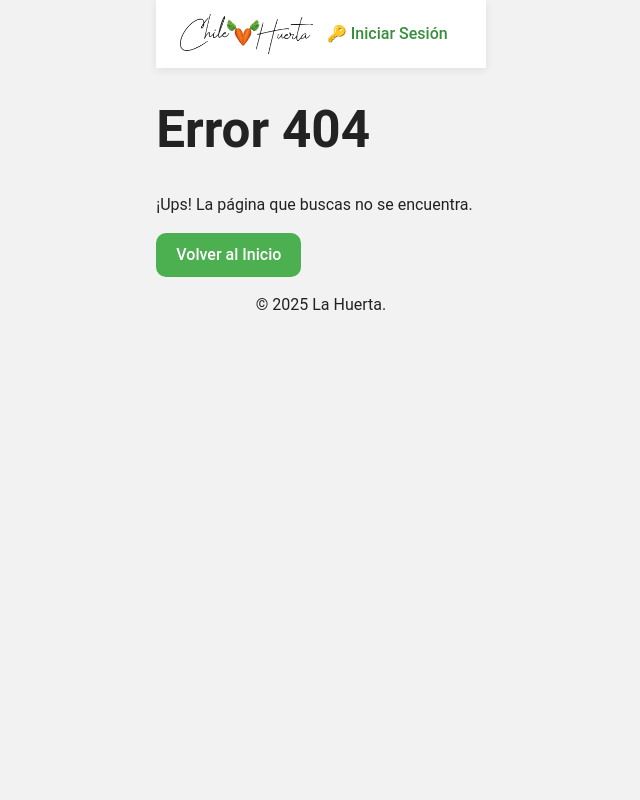
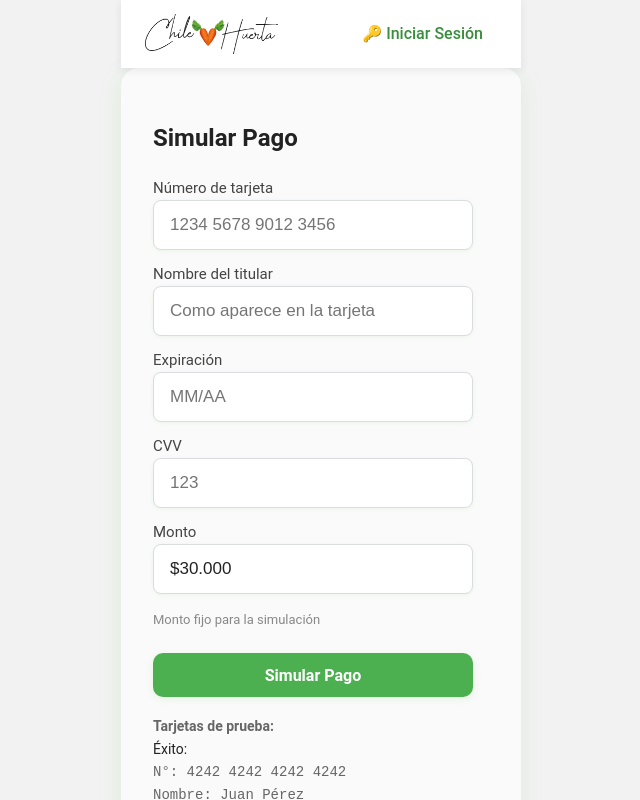
Before and after one commit to fravellog/Huerto_Hogar_React, a React (Vite) app: page /simular-pago in a window 1280 px wide. Before the commit this address had no page. Shown: the whole page, without its empty margins (319-959 px from the left). Built offline with nearby package versions, Linux system fonts and the light colour scheme.

Commit message:
Añadir página de Simular Pago y actualizar rutas: se incorpora la funcionalidad de simulación de pagos y se redirige desde el carrito.

```diff
--- a/src/App.jsx
+++ b/src/App.jsx
@@ -11,6 +11,7 @@ import ProfilePage from './components/pages/ProfilePage';
 import LoginPage from './components/pages/LoginPage';
 import RegisterPage from './components/pages/RegisterPage';
 import NotFoundPage from './components/pages/NotFoundPage'; // Página para rutas no encontradas
+import SimularPago from './components/pages/SimularPago';
 
 function App() {
   return (
@@ -23,7 +24,9 @@ function App() {
           <Route path="/blog" element={<BlogPage />} />
           <Route path="/contacto" element={<ContactPage />} />
           <Route path="/carrito" element={<CartPage />} />
+
           <Route path="/perfil" element={<ProfilePage />} />
+          <Route path="/simular-pago" element={<SimularPago />} />
 
           {/* Rutas que podrían tener un layout diferente (sin Header/Footer) */}
           <Route path="/login" element={<LoginPage />} />
--- a/src/components/pages/CartPage.jsx
+++ b/src/components/pages/CartPage.jsx
@@ -3,10 +3,11 @@ import MainLayout from '../templates/MainLayout';
 import Title from '../atoms/Title';
 import CartTable from '../organisms/CartTable';
 import { useState, useEffect } from 'react';
+import { useNavigate } from 'react-router-dom';
 
 export default function CartPage() {
-  // Estado del carrito conectado a localStorage
   const [items, setItems] = useState([]);
+  const navigate = useNavigate();
 
   useEffect(() => {
     const actualizarCarrito = () => {
@@ -28,16 +29,13 @@ export default function CartPage() {
     localStorage.setItem('carrito', JSON.stringify(nuevoCarrito));
   };
 
+  // Redirigir a la página de Simular Pago
   const handlePay = () => {
-    alert('Pago realizado');
-    setItems([]);
-    localStorage.setItem('carrito', '[]');
+    navigate('/simular-pago');
   };
 
-  // Formatear precios en CLP
   const formatCLP = (valor) => valor.toLocaleString('es-CL', { style: 'currency', currency: 'CLP', minimumFractionDigits: 0 });
 
-  // Pasar formateador a CartTable
   return (
     <MainLayout>
       <Title level="h1" className="text-center mb-8">Carrito de Compras</Title>
--- /dev/null
+++ b/src/components/pages/SimularPago.jsx
@@ -0,0 +1,98 @@
+
+import React, { useState, useEffect } from 'react';
+import '../../styles/pages/simularPago.css';
+import MainLayout from '../templates/MainLayout';
+import Title from '../atoms/Title';
+import Input from '../atoms/Input';
+import Button from '../atoms/Button';
+import Label from '../atoms/Label';
+
+const SimularPago = () => {
+  // Estado de los campos
+  const [numero, setNumero] = useState('');
+  const [nombre, setNombre] = useState('');
+  const [expiracion, setExpiracion] = useState('');
+  const [cvv, setCvv] = useState('');
+  // Monto fijo para la simulación
+  const [monto] = useState(30000);
+  const [feedback, setFeedback] = useState(null); // { tipo: 'exito'|'error', mensaje: string }
+  const [loading, setLoading] = useState(false);
+
+
+
+  // Simulación de pago: éxito si la tarjeta es 4242 4242 4242 4242, error si es 4000 0000 0000 0002
+  const handleSubmit = async (e) => {
+    e.preventDefault();
+    setFeedback(null);
+    setLoading(true);
+    // Simulación local, sin fetch
+    setTimeout(() => {
+      if (numero.replace(/\s/g, '') === '4242424242424242') {
+        setFeedback({ tipo: 'exito', mensaje: '¡Pago simulado realizado con éxito!' });
+        localStorage.setItem('carrito', '[]');
+        setNumero(''); setNombre(''); setExpiracion(''); setCvv('');
+      } else if (numero.replace(/\s/g, '') === '4000000000000002') {
+        setFeedback({ tipo: 'error', mensaje: 'El pago no fue realizado, vuelva a intentarlo más tarde.' });
+      } else {
+        setFeedback({ tipo: 'error', mensaje: 'Tarjeta de prueba no reconocida. Usa una de las tarjetas de ejemplo.' });
+      }
+      setLoading(false);
+    }, 1200);
+  };
+
+  return (
+    <MainLayout>
+      <div className="simular-pago-flex-center">
+        <div className="simular-pago-card">
+        <Title level="h2" className="text-center mb-6">Simular Pago</Title>
+        <form onSubmit={handleSubmit} autoComplete="off">
+          <div className="mb-4">
+            <Label htmlFor="numero">Número de tarjeta</Label>
+            <Input id="numero" name="numero" type="text" placeholder="1234 5678 9012 3456" value={numero} onChange={e => setNumero(e.target.value)} required maxLength={19} />
+          </div>
+          <div className="mb-4">
+            <Label htmlFor="nombre">Nombre del titular</Label>
+            <Input id="nombre" name="nombre" type="text" placeholder="Como aparece en la tarjeta" value={nombre} onChange={e => setNombre(e.target.value)} required />
+          </div>
+          <div className="mb-4 flex gap-4">
+            <div className="flex-1">
+              <Label htmlFor="expiracion">Expiración</Label>
+              <Input id="expiracion" name="expiracion" type="text" placeholder="MM/AA" value={expiracion} onChange={e => setExpiracion(e.target.value)} required maxLength={5} />
+            </div>
+            <div className="flex-1">
+              <Label htmlFor="cvv">CVV</Label>
+              <Input id="cvv" name="cvv" type="password" placeholder="123" value={cvv} onChange={e => setCvv(e.target.value)} required maxLength={4} />
+            </div>
+          </div>
+          <div className="mb-6">
+            <Label htmlFor="monto">Monto</Label>
+            <Input id="monto" name="monto" type="text" value={monto.toLocaleString('es-CL', { style: 'currency', currency: 'CLP', minimumFractionDigits: 0 })} readOnly className="bg-gray-100 cursor-not-allowed" />
+            <div style={{ fontSize: 13, color: '#888', marginTop: 4 }}>
+              Monto fijo para la simulación
+            </div>
+          </div>
+          <Button type="submit" className="w-full" disabled={loading}>{loading ? 'Procesando...' : 'Simular Pago'}</Button>
+          <div style={{ fontSize: 14, color: '#666', marginTop: 18, marginBottom: 0, lineHeight: 1.6 }}>
+            <b>Tarjetas de prueba:</b><br />
+            <span style={{ color: '#222' }}>Éxito:</span><br />
+            <span style={{fontFamily:'monospace'}}>N°: 4242 4242 4242 4242</span><br />
+            <span style={{fontFamily:'monospace'}}>Nombre: Juan Pérez</span><br />
+            <span style={{fontFamily:'monospace'}}>Expiración: 12/29</span><br />
+            <span style={{fontFamily:'monospace'}}>CVV: 123</span><br /><br />
+            <span style={{ color: '#222' }}>Error:</span><br />
+            <span style={{fontFamily:'monospace'}}>N°: 4000 0000 0000 0002</span><br />
+            <span style={{fontFamily:'monospace'}}>Nombre: María Test</span><br />
+            <span style={{fontFamily:'monospace'}}>Expiración: 11/28</span><br />
+            <span style={{fontFamily:'monospace'}}>CVV: 456</span>
+          </div>
+        </form>
+        {feedback && (
+          <div className={`simular-pago-feedback ${feedback.tipo}`}>{feedback.mensaje}</div>
+        )}
+        </div>
+      </div>
+    </MainLayout>
+  );
+};
+
+export default SimularPago;
--- /dev/null
+++ b/src/styles/pages/simularPago.css
@@ -0,0 +1,33 @@
+.simular-pago-flex-center {
+  min-height: 70vh;
+  display: flex;
+  align-items: center;
+  justify-content: center;
+  width: 100%;
+}
+
+.simular-pago-card {
+  max-width: 400px;
+  margin: 0 auto;
+  background: #fafafa;
+  border-radius: 18px;
+  box-shadow: 0 4px 24px rgba(60,185,23,0.10);
+  padding: 32px;
+}
+
+.simular-pago-card input {
+  color: #222 !important;
+  background: #fff;
+}
+
+.simular-pago-feedback {
+  margin-top: 18px;
+  text-align: center;
+  font-weight: 500;
+}
+.simular-pago-feedback.exito {
+  color: #388E3C;
+}
+.simular-pago-feedback.error {
+  color: #e74c3c;
+}
```
